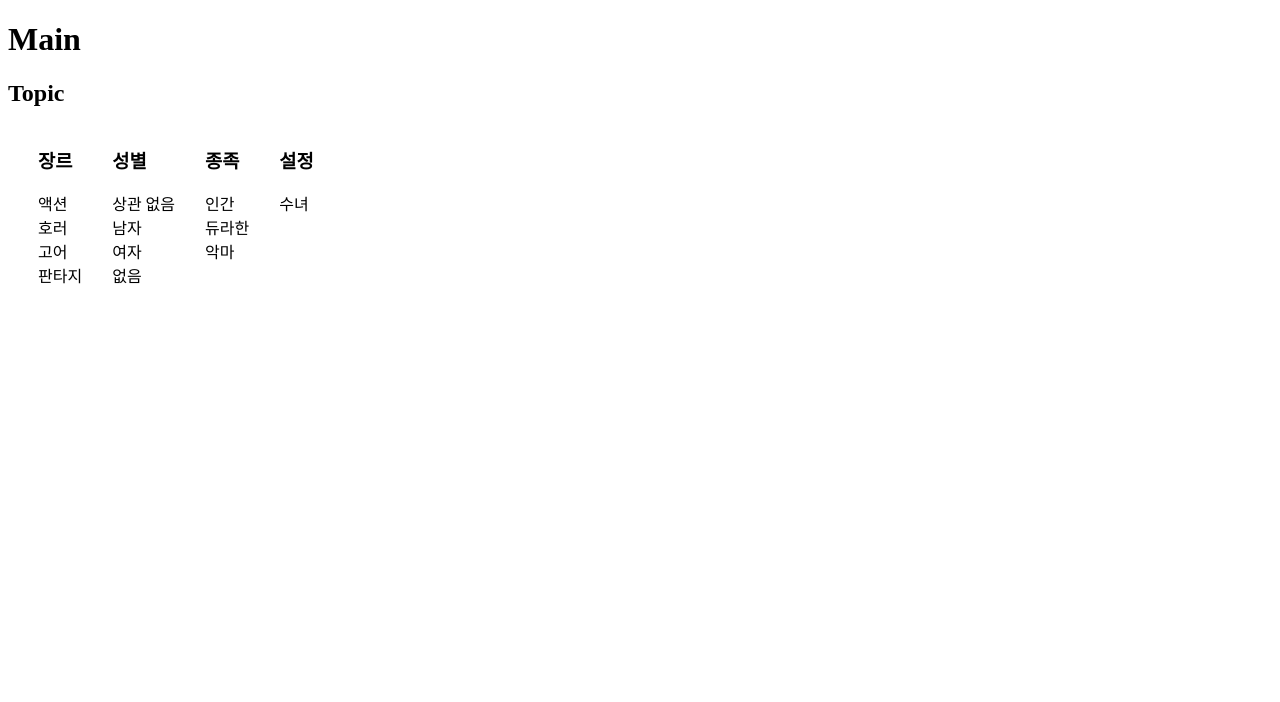
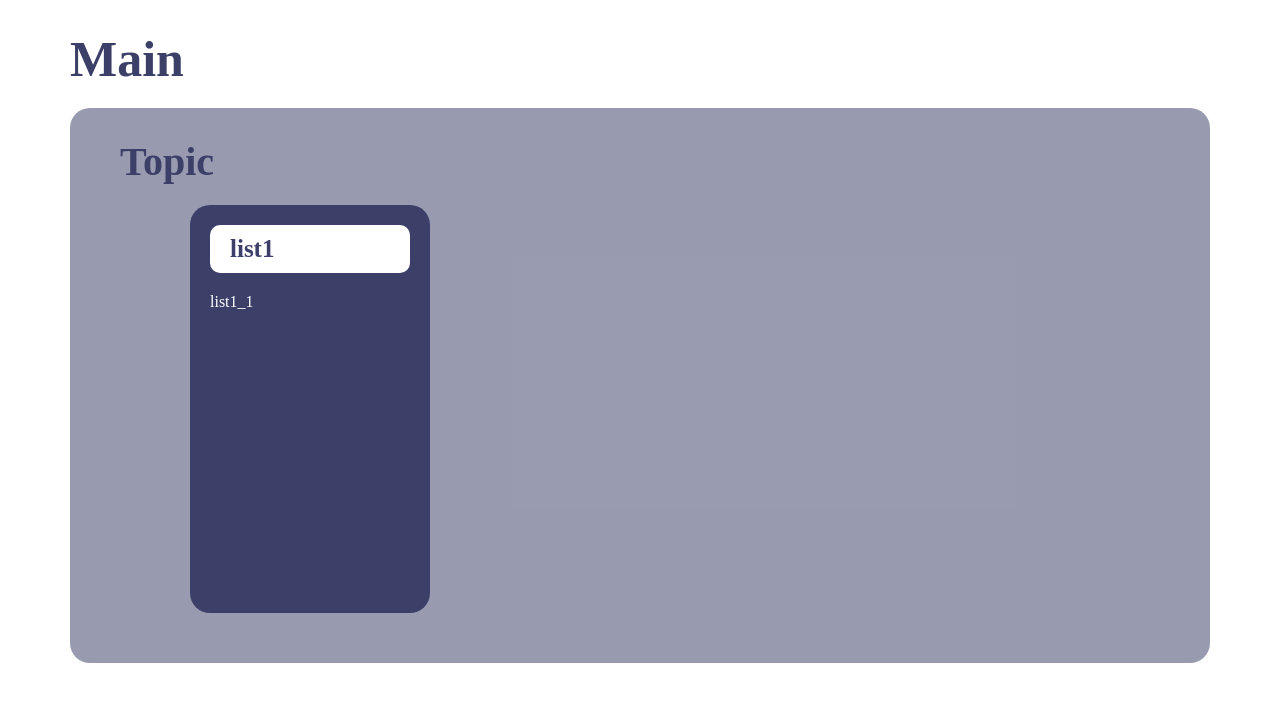
Before and after one commit to zero3062/draw_topic, a React (Create React App) app: page / in a window 1280 px wide. Shown: the top 702 px of the page. Built offline with nearby package versions, Linux system fonts and the light colour scheme.

Commit message:
mainPage styling#1

```diff
--- a/src/component/mainPage.tsx
+++ b/src/component/mainPage.tsx
@@ -1,67 +1,84 @@
 import React, { useState } from 'react';
 import '../style/mainPage.scss';
 
+interface listType {
+  id: number;
+  text: string;
+  checked: boolean;
+}
+
+interface topicType {
+  id: number;
+  header: string;
+  list: Array<listType>;
+}
+
 function mainPage() {
-  const [topic, setTopic] = useState([
+  const [topic, setTopic] = useState<Array<topicType>>([
     {
       id: 1,
-      selectType: 'genre',
-      header: '장르',
-      list: ['액션', '호러', '고어', '판타지'],
-    },
-    {
-      id: 2,
-      selectType: 'gender',
-      header: '성별',
-      list: ['상관 없음', '남자', '여자', '없음'],
-    },
-    {
-      id: 3,
-      selectType: 'tribe',
-      header: '종족',
-      list: ['인간', '듀라한', '악마'],
-    },
-    {
-      id: 4,
-      selectType: 'option',
-      header: '설정',
-      list: ['수녀'],
+      header: 'list1',
+      list: [{ id: 1, text: 'list1_1', checked: false }],
     },
   ]);
-  const [select, setSelect] = useState([
-    {
-      id: 1,
-      genre: [],
-    },
-    {
-      id: 2,
-      gender: [],
-    },
-    {
-      id: 3,
-      tribe: [],
-    },
-    {
-      id: 4,
-      option: [],
-    },
-  ]);
-  const handleTopicSelect = (topciIndex: number, index: number) => {
-    console.log(index);
+
+  // 선택하면 topic item의 checked 변경
+  const handleClickList = (topicIndex: number, listIndex: number): void => {
+    const selectList = topic[topicIndex].list;
+    const selectedList = [...selectList];
+
+    selectedList.splice(listIndex, 1, {
+      ...selectedList[listIndex],
+      checked: !selectedList[listIndex].checked,
+    });
+
+    setTopic(
+      topic.map((item, index) =>
+        index === topicIndex
+          ? { ...item, list: [...new Set(selectedList)] }
+          : item,
+      ),
+    );
   };
+
   return (
-    <div>
-      <h1>Main</h1>
-      <h2>Topic</h2>
-      <div className="topic">
-        {topic.map((topicList, topicIndex) => (
-          <li key={topicList.header} className="topic_li">
-            <h3>{topicList.header}</h3>
-            {topicList.list.map((list, index) => (
-              <li key={String(index)}>{list}</li>
-            ))}
-          </li>
-        ))}
+    <div className="article">
+      <div className="main_title">Main</div>
+      <div className="topic_article">
+        <div className="topic_main">Topic</div>
+        <div className="topic ">
+          {topic.map((topicList, topicIndex) => (
+            <div key={`topic${String(topicIndex)}`} className="topic_list">
+              <div className="topic_header">{topicList.header}</div>
+              <li key={topicList.header} className="topic_li">
+                {topicList.list.map((list, listIndex) => (
+                  <li
+                    key={list.text}
+                    className="topic_item"
+                    onKeyPress={() => handleClickList(topicIndex, listIndex)}
+                    onClick={() => handleClickList(topicIndex, listIndex)}
+                  >
+                    <input
+                      type="checkbox"
+                      className="blind"
+                      id={`topic${topicIndex}_select${listIndex}`}
+                      onClick={() => handleClickList(topicIndex, listIndex)}
+                      checked={list.checked}
+                    />
+                    <label
+                      htmlFor={`topic${topicIndex}_select${listIndex}`}
+                      className={
+                        list.checked ? 'topic_label on' : 'topic_label'
+                      }
+                    >
+                      {list.text}
+                    </label>
+                  </li>
+                ))}
+              </li>
+            </div>
+          ))}
+        </div>
       </div>
     </div>
   );
--- a/src/style/mainPage.scss
+++ b/src/style/mainPage.scss
@@ -1,5 +1,85 @@
-.topic_li {
-    float: left;
-    margin-left: 30px;
-    list-style: none;
+body {
+  -ms-overflow-style: none;
+  margin: 0;
+  padding: 0;
 }
+
+::-webkit-scrollbar {
+  display: none;
+}
+
+li {
+  list-style: none;
+}
+
+.article {
+  padding: 30px 70px;
+
+  .main_title {
+    font-size: 50px;
+    font-weight: bold;
+    color: rgb(60, 64, 105);
+    margin-bottom: 20px;
+  }
+
+  .topic_article {
+    background: rgba(60, 64, 105, 0.527);
+    border-radius: 20px;
+    padding: 30px 50px;
+
+    .topic_main {
+      font-size: 40px;
+      font-weight: bold;
+      color: rgb(60, 64, 105);
+    }
+  }
+
+  .topic {
+    display: flex;
+    flex-direction: row;
+    width: 100%;
+    overflow-x: scroll;
+
+    .topic_list {
+      margin: 20px 70px;
+      background: rgb(60, 64, 105);
+      border-radius: 20px;
+      padding: 20px;
+      color: white;
+
+      .topic_header {
+        background: rgb(255, 255, 255);
+        color: rgb(60, 64, 105);
+        font-size: 25px;
+        padding: 10px 20px;
+        border-radius: 10px;
+        font-weight: bold;
+        margin-bottom: 20px;
+      }
+
+      .topic_li {
+        height: 300px;
+        overflow-y: scroll;
+
+        .topic_item {
+          width: 200px;
+          display: flex;
+          // justify-content: space-between;
+
+          .topic_label {
+          }
+
+          .on {
+            color: red;
+            text-decoration: line-through;
+            font-weight: bold;
+          }
+        }
+      }
+    }
+  }
+}
+
+.blind {
+  display: none;
+}
```
